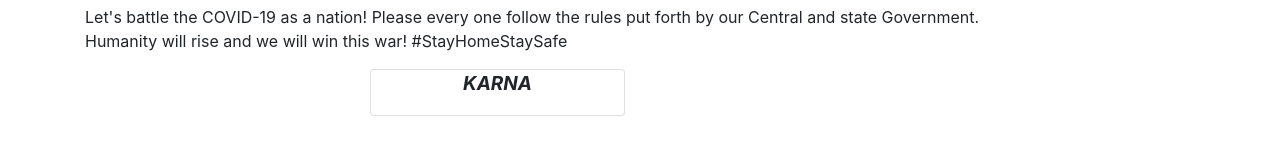
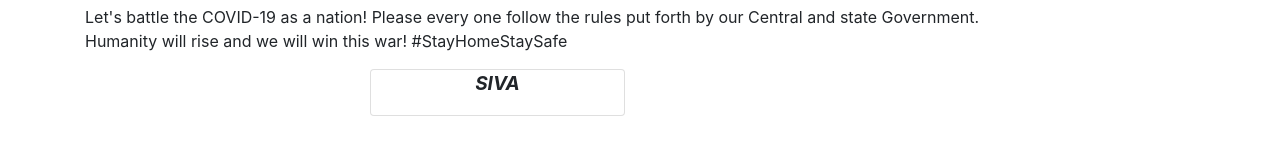
Before and after one commit to cvakarna/health-meter, an Angular app: page /covid19 in a window 1280 px wide. Shown: the part 370-522 px from the top of the page. Built offline with nearby package versions, Linux system fonts and the light colour scheme; no server answers.

Commit message:
prod-build

```diff
--- a/src/app/info-display/info-display.component.html
+++ b/src/app/info-display/info-display.component.html
@@ -104,7 +104,7 @@
     <div class="row">
         <div class="col-md-3 offset-md-3">
             <div class="card infocard">
-                <p>KARNA</p>
+                <p>SIVA</p>
             </div>
         </div>
     </div>
```
Also changed, not shown: 5 other files (tests, documents, lock files or other folders).
